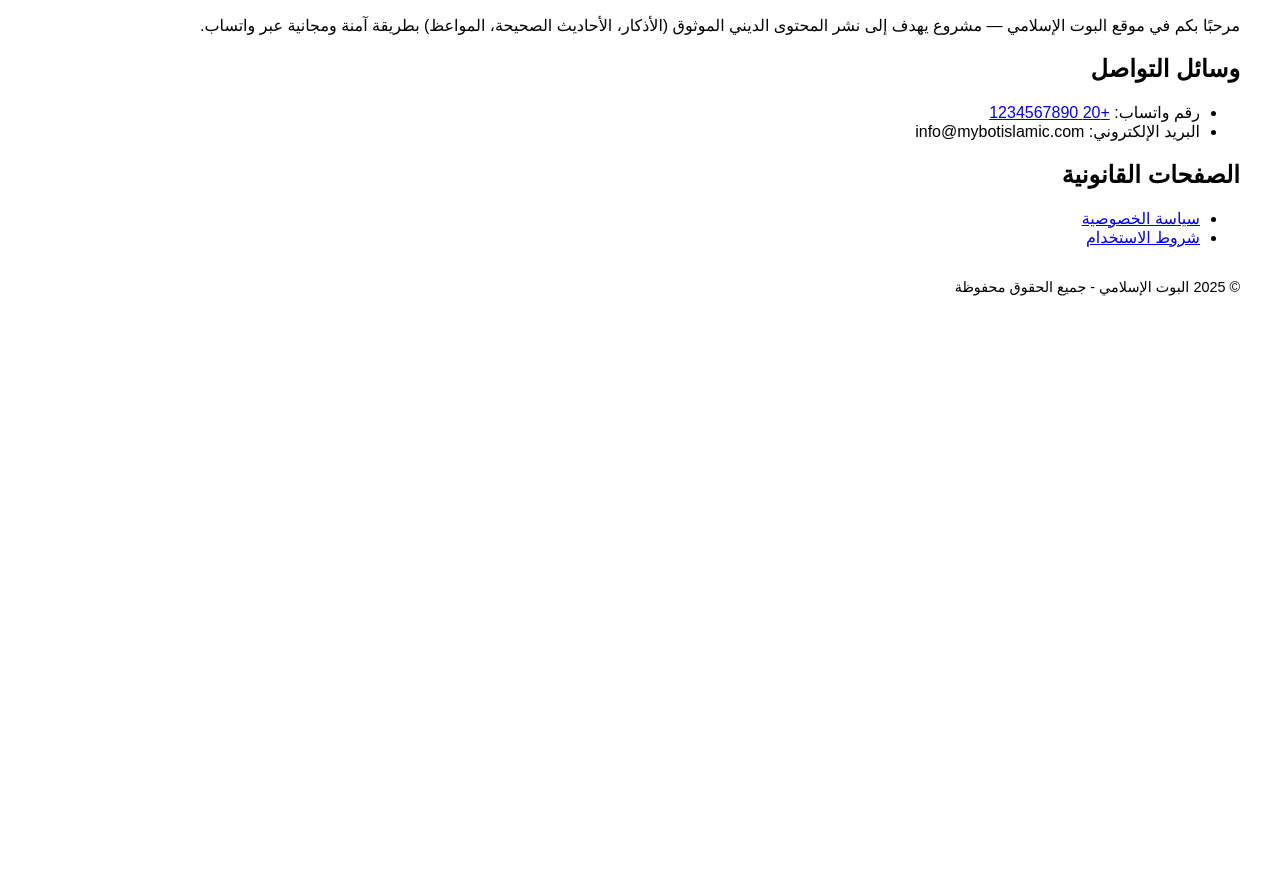
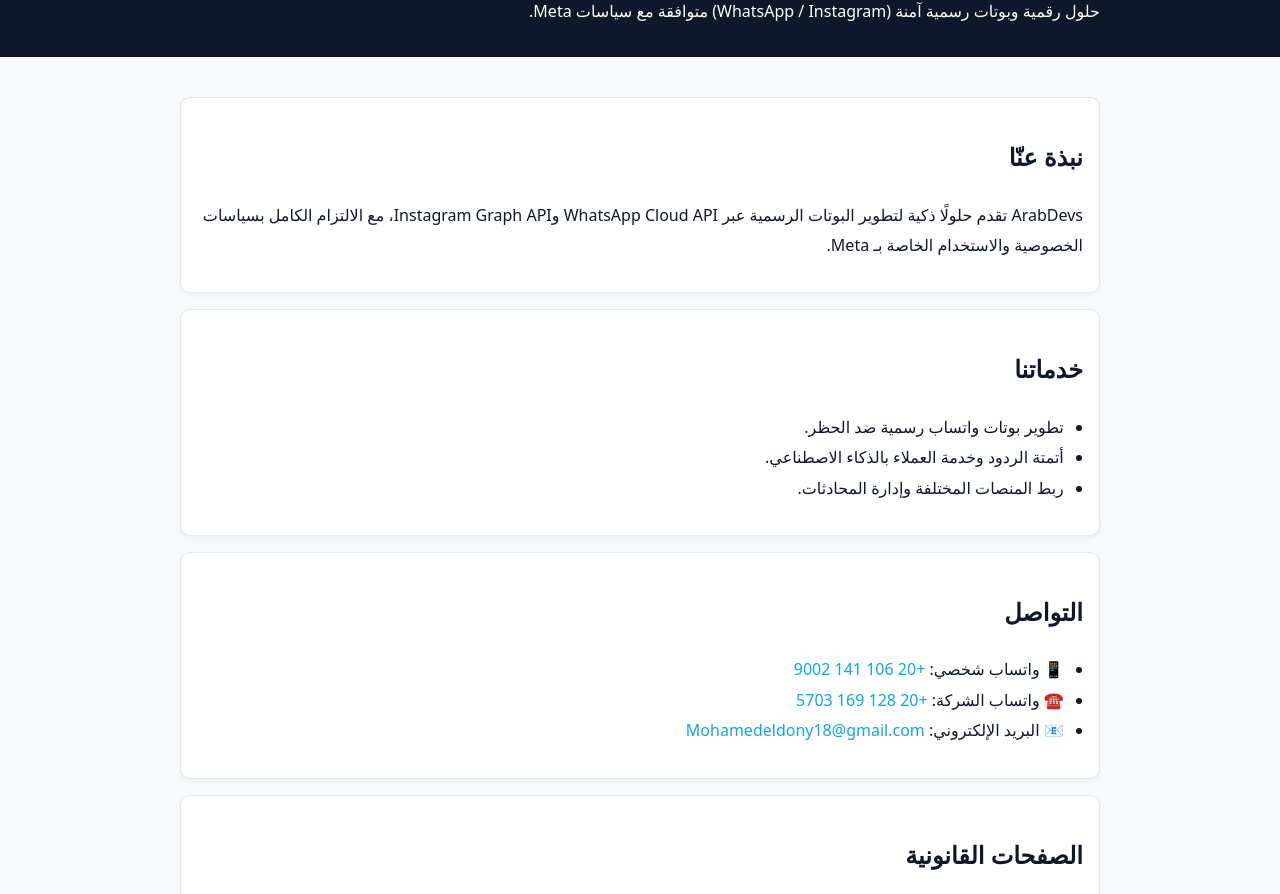
Before and after one commit to mohamedeldony3/Pre, a plain HTML site: page index.html in a window 1280 px wide. Shown: the part 105-999 px from the top of the page. Before the commit the page ends 800 px from the top, so only its background shows below. Drawn offline with Linux system fonts and the light colour scheme.

Commit message:
Update index.html

```diff
--- a/index.html
+++ b/index.html
@@ -1,29 +1,68 @@
 <!DOCTYPE html>
-<html lang="ar">
+<html lang="ar" dir="rtl">
 <head>
   <meta charset="UTF-8">
   <meta name="viewport" content="width=device-width, initial-scale=1.0">
-  <title>الموقع الرسمي - بوت إسلامي</title>
+  <title>ArabDevs | حلول رقمية ذكية</title>
+  <meta name="description" content="شركة عربية متخصصة في تطوير الحلول الرقمية والبوتات الذكية المتوافقة مع سياسات Meta.">
+  <style>
+    body { font-family: system-ui, Arial, sans-serif; margin: 0; background:#f8fafc; color:#0f172a; }
+    header, footer { padding: 1.2rem; background:#0f172a; color:#fff; }
+    main { padding: 1.5rem; line-height: 1.9; }
+    .container { max-width: 920px; margin: 0 auto; }
+    a { color:#0ea5e9; text-decoration: none; }
+    .card { background:#fff; border:1px solid #e2e8f0; border-radius:10px; padding:1rem; margin:1rem 0; box-shadow:0 2px 5px rgba(0,0,0,0.05);}
+    ul { padding-right: 1.2rem; }
+  </style>
 </head>
-<body style="font-family: sans-serif; direction: rtl; padding: 2rem;">
-  <h1>البوت الإسلامي الرسمي</h1>
-  <p>مرحبًا بكم في موقع البوت الإسلامي — مشروع يهدف إلى نشر المحتوى الديني الموثوق
-     (الأذكار، الأحاديث الصحيحة، المواعظ) بطريقة آمنة ومجانية عبر واتساب.</p>
+<body>
+  <header>
+    <div class="container">
+      <h1>ArabDevs - عرب ديفز</h1>
+      <p>حلول رقمية وبوتات رسمية آمنة (WhatsApp / Instagram) متوافقة مع سياسات Meta.</p>
+    </div>
+  </header>
 
-  <h2>وسائل التواصل</h2>
+  <main>
+    <div class="container">
+      <section class="card">
+        <h2>نبذة عنّا</h2>
+        <p>ArabDevs تقدم حلولًا ذكية لتطوير البوتات الرسمية عبر WhatsApp Cloud API وInstagram Graph API،
+        مع الالتزام الكامل بسياسات الخصوصية والاستخدام الخاصة بـ Meta.</p>
+      </section>
+
+      <section class="card">
+        <h2>خدماتنا</h2>
         <ul>
-    <li>رقم واتساب: <a href="https://wa.me/201234567890">+20 1234567890</a></li>
-    <li>البريد الإلكتروني: info@mybotislamic.com</li>
+          <li>تطوير بوتات واتساب رسمية ضد الحظر.</li>
+          <li>أتمتة الردود وخدمة العملاء بالذكاء الاصطناعي.</li>
+          <li>ربط المنصات المختلفة وإدارة المحادثات.</li>
         </ul>
+      </section>
 
+      <section class="card">
+        <h2>التواصل</h2>
+        <ul>
+          <li>📱 واتساب شخصي: <a href="https://wa.me/201061419002">+20 106 141 9002</a></li>
+          <li>☎️ واتساب الشركة: <a href="https://wa.me/201281695703">+20 128 169 5703</a></li>
+          <li>📧 البريد الإلكتروني: <a href="mailto:Mohamedeldony18@gmail.com">Mohamedeldony18@gmail.com</a></li>
+        </ul>
+      </section>
+
+      <section class="card">
         <h2>الصفحات القانونية</h2>
         <ul>
           <li><a href="/privacy.html">سياسة الخصوصية</a></li>
           <li><a href="/terms.html">شروط الاستخدام</a></li>
         </ul>
+      </section>
+    </div>
+  </main>
 
-  <footer style="margin-top:2rem; font-size:0.9rem;">
-    © 2025 البوت الإسلامي - جميع الحقوق محفوظة
+  <footer>
+    <div class="container">
+      <small>© 2025 ArabDevs. جميع الحقوق محفوظة.</small>
+    </div>
   </footer>
 </body>
 </html>
```
Lines whose indentation alone changed are shown as unchanged.
